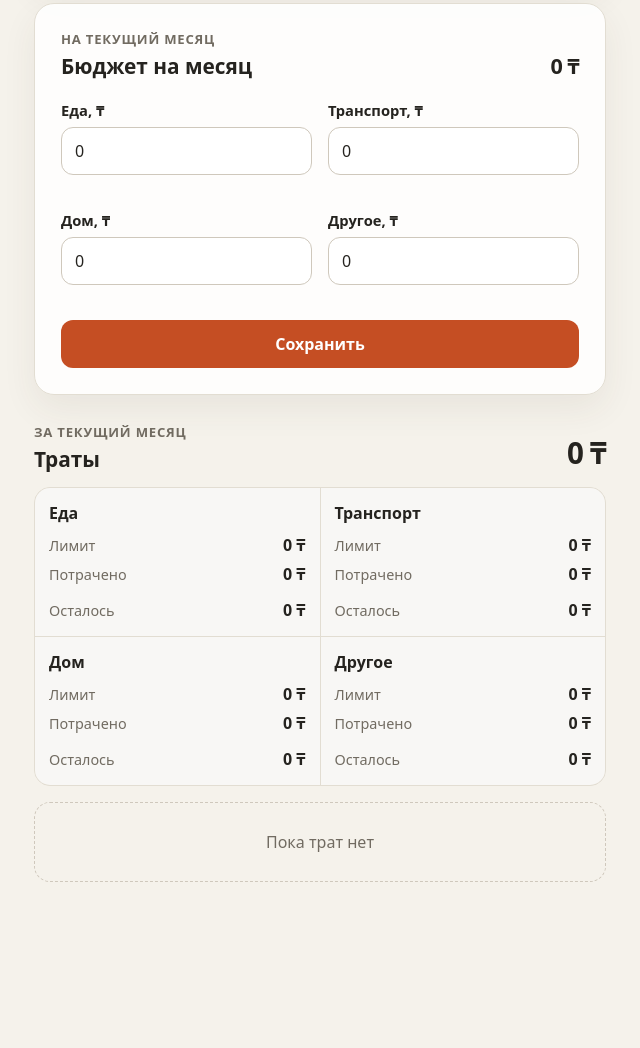
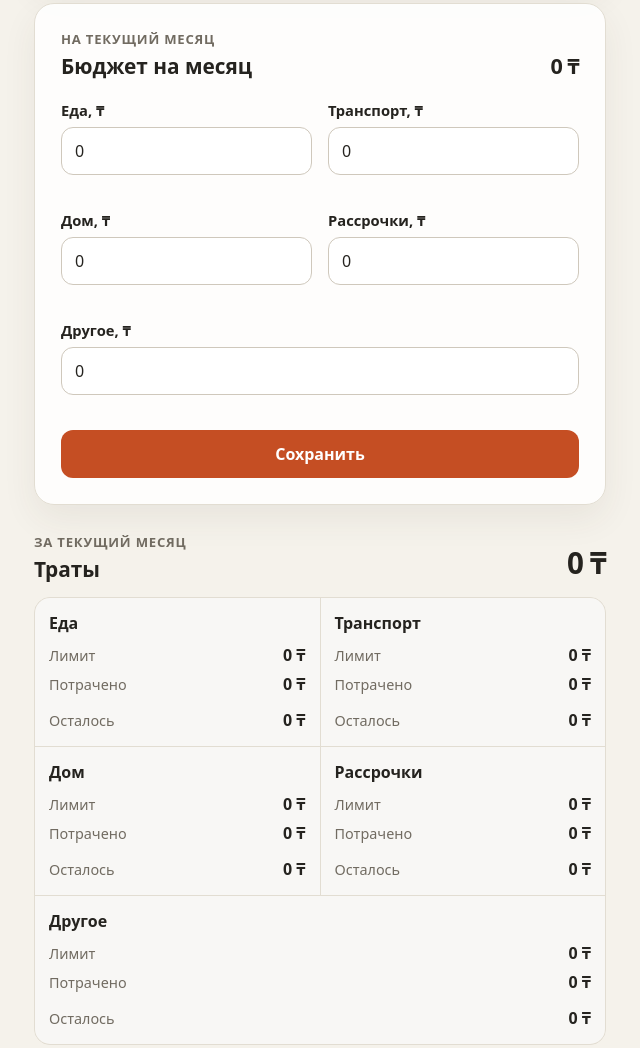
Before and after one commit to alkaliyev/rashody, a plain HTML site: page index.html in a window 1280 px wide. Shown: the part 676-1724 px from the top of the page, without its empty margins (320-960 px from the left). Before the commit the page ends 1622 px from the top, so only its background shows below. Drawn offline with Linux system fonts and the light colour scheme.

Commit message:
Добавить категорию Рассрочки

```diff
--- a/index.html
+++ b/index.html
@@ -39,6 +39,7 @@
               <option value="Еда">Еда</option>
               <option value="Транспорт">Транспорт</option>
               <option value="Дом">Дом</option>
+              <option value="Рассрочки">Рассрочки</option>
               <option value="Другое">Другое</option>
             </select>
           </div>
@@ -115,6 +116,19 @@
                 aria-describedby="budget-home-error"
               >
               <p class="field__error" id="budget-home-error" role="alert"></p>
+            </div>
+
+            <div class="field budget__field">
+              <label for="budget-installments">Рассрочки, ₸</label>
+              <input
+                id="budget-installments"
+                name="installments"
+                type="text"
+                inputmode="numeric"
+                autocomplete="off"
+                aria-describedby="budget-installments-error"
+              >
+              <p class="field__error" id="budget-installments-error" role="alert"></p>
             </div>
 
             <div class="field budget__field">
@@ -197,6 +211,23 @@
             </dl>
           </li>
           <li>
+            <p class="category-totals__name">Рассрочки</p>
+            <dl class="category-totals__details">
+              <div>
+                <dt>Лимит</dt>
+                <dd><output id="category-limit-installments">0 ₸</output></dd>
+              </div>
+              <div>
+                <dt>Потрачено</dt>
+                <dd><output id="category-total-installments">0 ₸</output></dd>
+              </div>
+              <div class="category-totals__status">
+                <dt id="category-status-label-installments">Осталось</dt>
+                <dd><output id="category-remaining-installments">0 ₸</output></dd>
+              </div>
+            </dl>
+          </li>
+          <li>
             <p class="category-totals__name">Другое</p>
             <dl class="category-totals__details">
               <div>
--- a/script.js
+++ b/script.js
@@ -2,7 +2,7 @@
 
 const STORAGE_KEY = "rashody.expenses.v1";
 const BUDGET_STORAGE_KEY = "rashody.budget.v1";
-const CATEGORY_NAMES = ["Еда", "Транспорт", "Дом", "Другое"];
+const CATEGORY_NAMES = ["Еда", "Транспорт", "Дом", "Рассрочки", "Другое"];
 const CATEGORIES = new Set(CATEGORY_NAMES);
 
 const form = document.querySelector("#expense-form");
@@ -21,24 +21,28 @@ const categoryTotalOutputs = {
   Еда: document.querySelector("#category-total-food"),
   Транспорт: document.querySelector("#category-total-transport"),
   Дом: document.querySelector("#category-total-home"),
+  Рассрочки: document.querySelector("#category-total-installments"),
   Другое: document.querySelector("#category-total-other"),
 };
 const categoryLimitOutputs = {
   Еда: document.querySelector("#category-limit-food"),
   Транспорт: document.querySelector("#category-limit-transport"),
   Дом: document.querySelector("#category-limit-home"),
+  Рассрочки: document.querySelector("#category-limit-installments"),
   Другое: document.querySelector("#category-limit-other"),
 };
 const categoryRemainingOutputs = {
   Еда: document.querySelector("#category-remaining-food"),
   Транспорт: document.querySelector("#category-remaining-transport"),
   Дом: document.querySelector("#category-remaining-home"),
+  Рассрочки: document.querySelector("#category-remaining-installments"),
   Другое: document.querySelector("#category-remaining-other"),
 };
 const categoryStatusLabels = {
   Еда: document.querySelector("#category-status-label-food"),
   Транспорт: document.querySelector("#category-status-label-transport"),
   Дом: document.querySelector("#category-status-label-home"),
+  Рассрочки: document.querySelector("#category-status-label-installments"),
   Другое: document.querySelector("#category-status-label-other"),
 };
 const budgetForm = document.querySelector("#budget-form");
@@ -55,6 +59,10 @@ const budgetFields = {
   Дом: {
     input: document.querySelector("#budget-home"),
     error: document.querySelector("#budget-home-error"),
+  },
+  Рассрочки: {
+    input: document.querySelector("#budget-installments"),
+    error: document.querySelector("#budget-installments-error"),
   },
   Другое: {
     input: document.querySelector("#budget-other"),
--- a/styles.css
+++ b/styles.css
@@ -361,6 +361,11 @@ button:active {
   .category-totals {
     grid-template-columns: repeat(2, minmax(0, 1fr));
   }
+
+  .budget__field:last-child:nth-child(odd),
+  .category-totals li:last-child:nth-child(odd) {
+    grid-column: 1 / -1;
+  }
 }
 
 @media (prefers-reduced-motion: reduce) {
```
Also changed, not shown: 1 other file.
